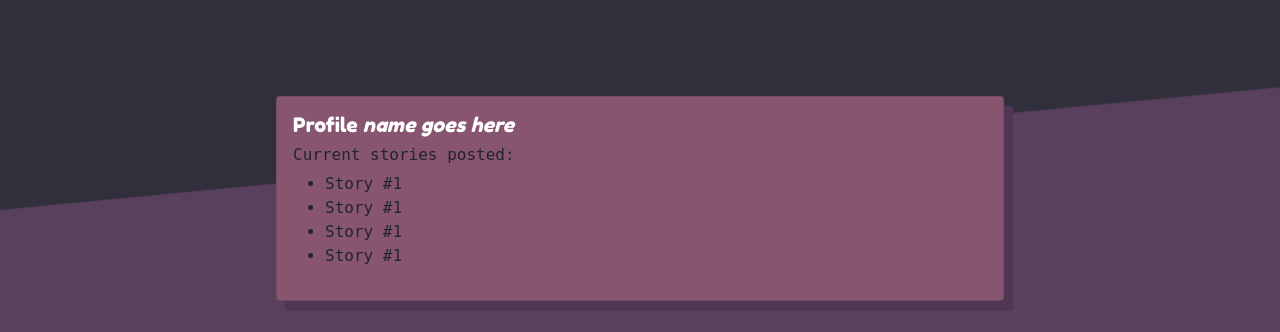
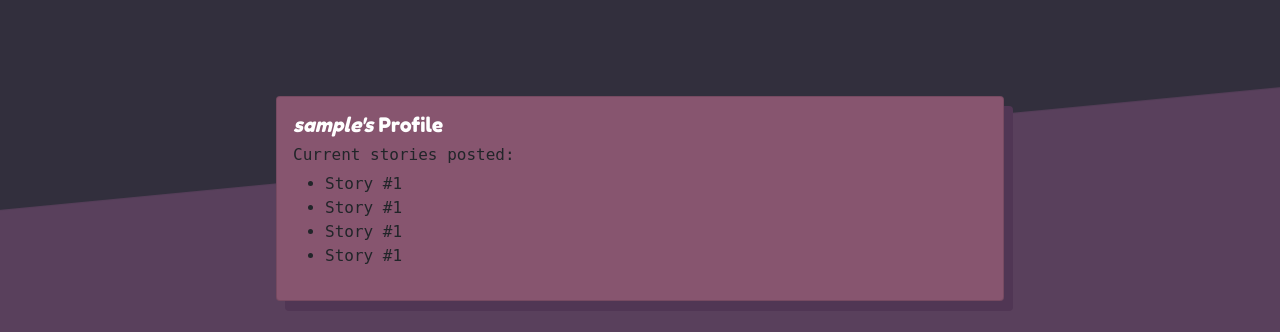
Before and after one commit to michaeldijk/mwds, a Flask app: page /profile/1 in a window 1280 px wide. Shown: the part 56-388 px from the top of the page. Run offline with Flask 2, Linux system fonts and the light colour scheme; the visitor is signed in with stand-in values (Sample User, id 1); a database or web service that is not in the repository returns one stand-in record (values such as "Sample title"); some libraries are stand-ins or nearby versions; some web fonts are replaced.

Commit message:
added title to profile template

```diff
--- a/templates/profile.html
+++ b/templates/profile.html
@@ -9,7 +9,7 @@
 	<div class="col-sm-12 col-md-10 col-lg-8 p-3">
 		<div class="card h-100">
 			<div class="card-body">
-				<h5 class="card-title">Profile <em>name goes here</em> </h5>
+				<h5 class="card-title"><em>{{ username }}'s</em> Profile </h5>
 				<h6>Current stories posted:</h6>
 				<ul>
 					<li>Story #1</li>
```
